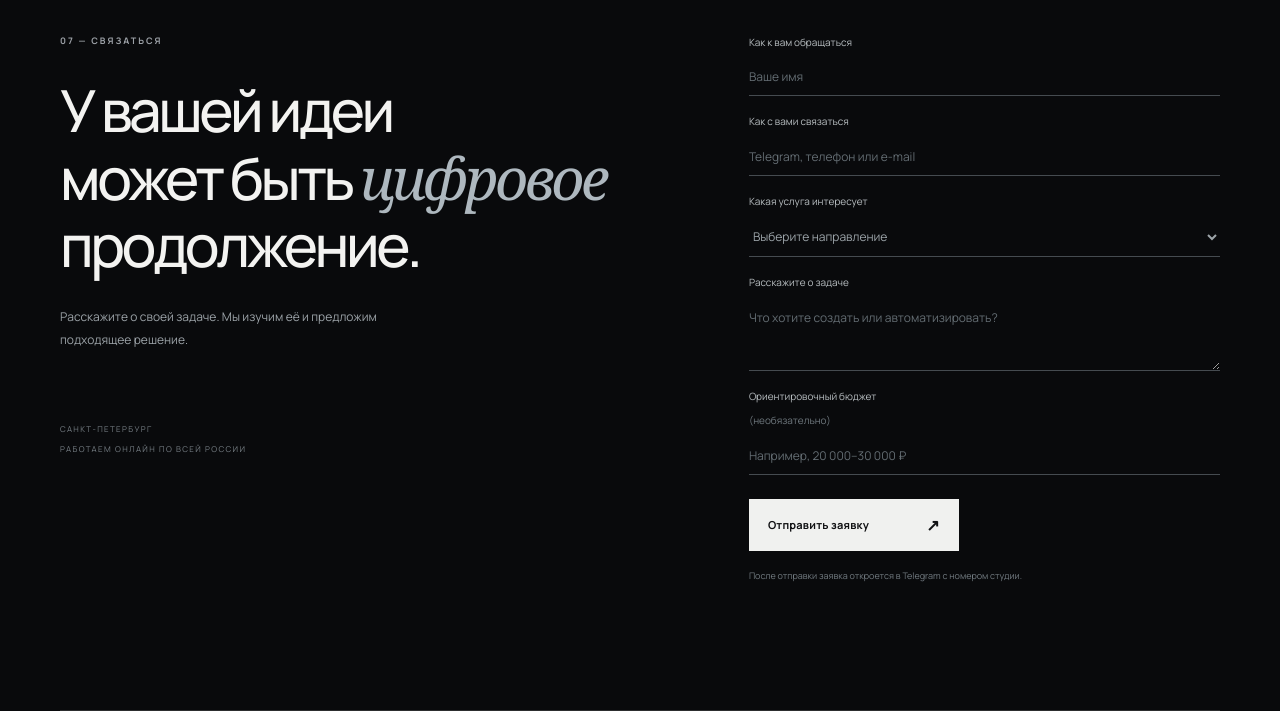
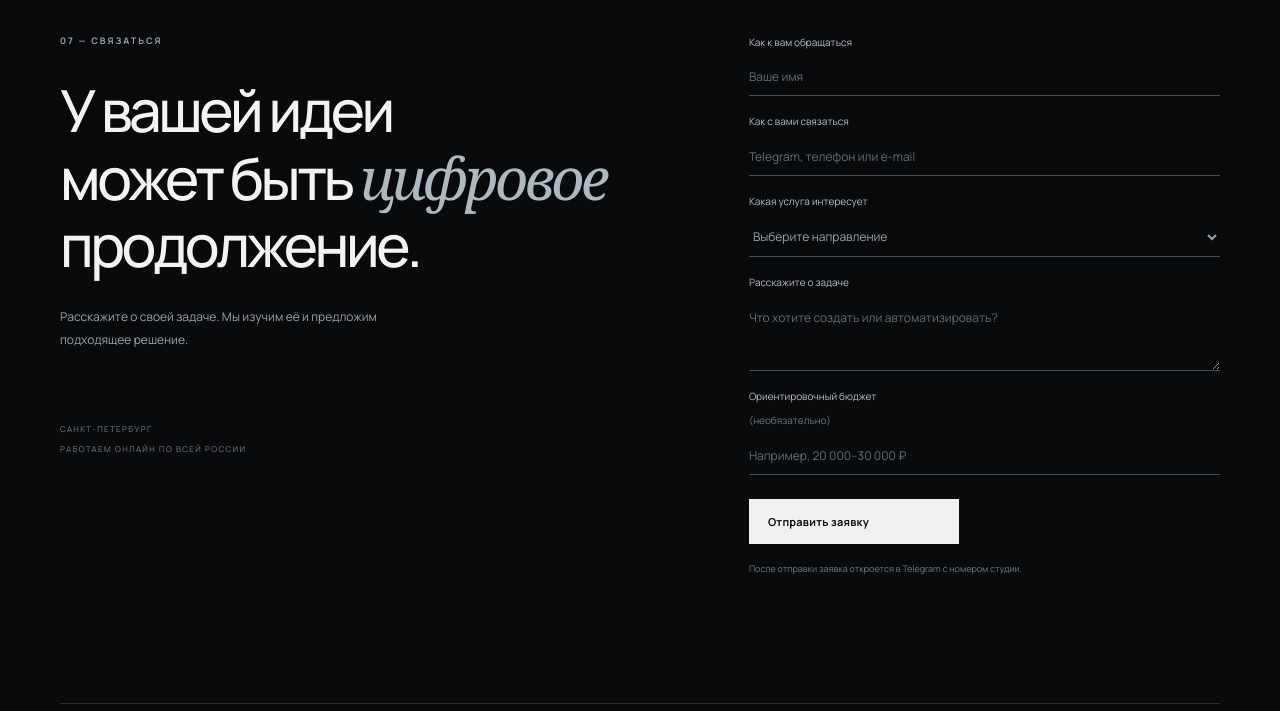
Before and after one commit to ninaisupova/-, a plain HTML site: page index.html in a window 1280 px wide. Shown: the part 6302-7013 px from the top of the page. Drawn offline with Linux system fonts and the light colour scheme.

Commit message:
Remove submit button arrow
Co-authored-by: Copilot <223556219+Copilot@users.noreply.github.com>

```diff
--- a/index.html
+++ b/index.html
@@ -116,7 +116,7 @@
         <label>Какая услуга интересует<select name="service"><option value="Не выбрано">Выберите направление</option><option>Разработка сайта</option><option>Telegram-бот</option><option>Искусственный интеллект</option><option>Автоматизация бизнеса</option><option>Другая задача</option></select></label>
         <label>Расскажите о задаче<textarea name="message" rows="3" placeholder="Что хотите создать или автоматизировать?"></textarea></label>
         <label>Ориентировочный бюджет <span class="optional">(необязательно)</span><input name="budget" type="text" placeholder="Например, 20 000–30 000 ₽"></label>
-        <button class="button button-light submit-button" type="submit">Отправить заявку <span>↗</span></button>
+        <button class="button button-light submit-button" type="submit">Отправить заявку</button>
         <p class="form-hint">После отправки заявка откроется в Telegram с номером студии.</p>
         <p class="form-status" id="formStatus" aria-live="polite"></p>
       </form>
```
